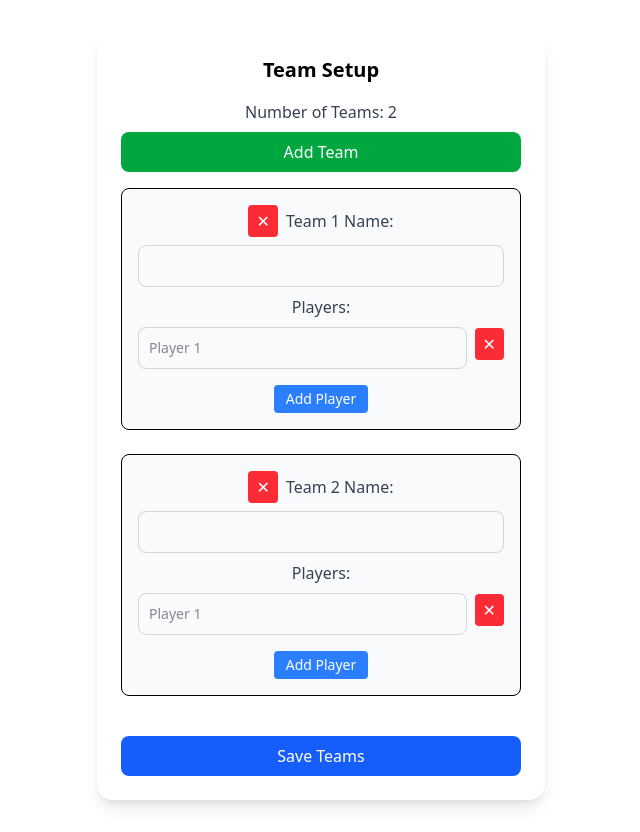
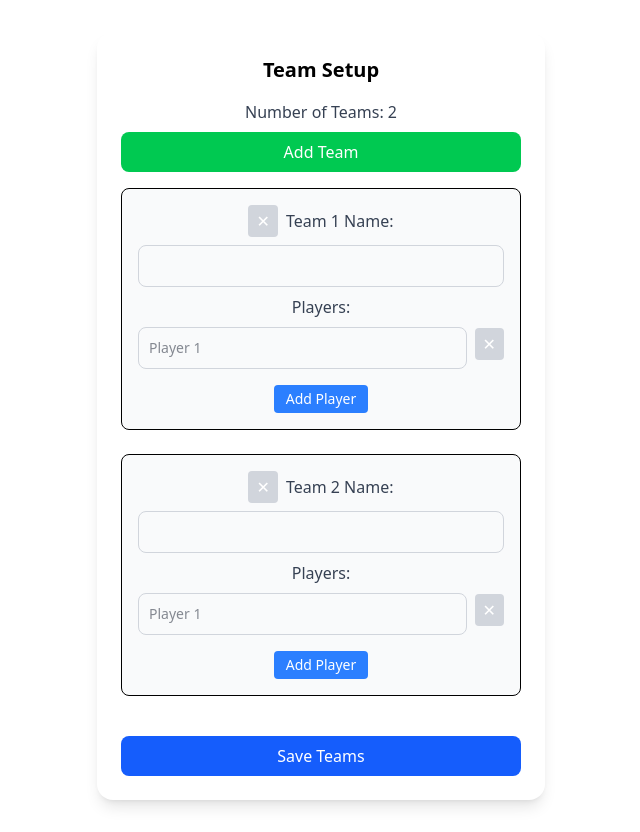
Before and after one commit to ThomasVersaevel/31seconds, a React (Vite) app: page /teamsetup in a window 1280 px wide. Shown: the whole page, without its empty margins (319-959 px from the left). Built offline with nearby package versions, Linux system fonts and the light colour scheme.

Commit message:
Fix team deletion

```diff
--- a/src/components/TeamSetup.tsx
+++ b/src/components/TeamSetup.tsx
@@ -23,7 +23,9 @@ const TeamSetup: React.FC = () => {
 
   const handleRemoveTeam = (teamIndex: number) => {
     if (teams.length <= 2) return; // Prevent removing the last two teams
-    setTeams((teams) => teams.slice(teamIndex, 1));
+    const newTeams = [...teams];
+    newTeams.splice(teamIndex, 1)
+    setTeams(newTeams);
   };
 
   const handleTeamNameChange = (index: number, name: string) => {
@@ -60,7 +62,7 @@ const TeamSetup: React.FC = () => {
       <span className="text-gray-700">Number of Teams: {teams.length}</span>
       <div className="mb-4">
         <button
-          className="w-full mt-2 py-2 bg-green-600 text-white rounded-lg font-medium"
+          className="w-full mt-2 py-2 bg-green-500 text-white rounded-lg font-medium"
           onClick={handleAddTeam}
         >
           Add Team
@@ -72,8 +74,8 @@ const TeamSetup: React.FC = () => {
           <label className="block mb-2">
             <button
               onClick={() => handleRemoveTeam(teamIndex)}
-              className="ml-2 px-2 py-1 bg-red-500 text-white rounded"
-              disabled={team.players.length <= 1}
+              className="ml-2 px-2 py-1 bg-red-500 text-white rounded disabled:bg-gray-300"
+              disabled={teams.length <= 2}
             >
               ✕
             </button>
@@ -104,7 +106,7 @@ const TeamSetup: React.FC = () => {
                 />
                 <button
                   onClick={() => handleRemovePlayer(teamIndex, playerIndex)}
-                  className="ml-2 px-2 py-1 bg-red-500 text-white rounded"
+                  className="ml-2 px-2 py-1 bg-red-500 text-white rounded disabled:bg-gray-300"
                   disabled={team.players.length <= 1}
                 >
                   ✕
```
